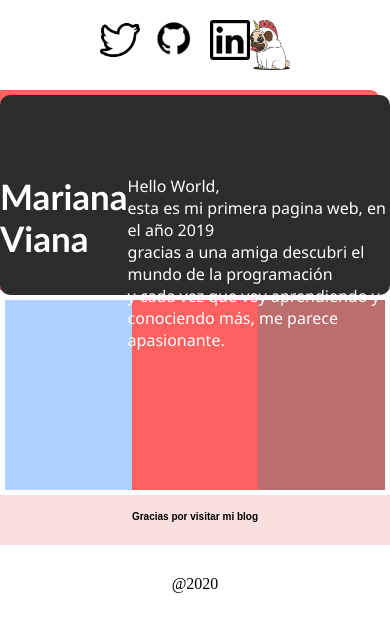
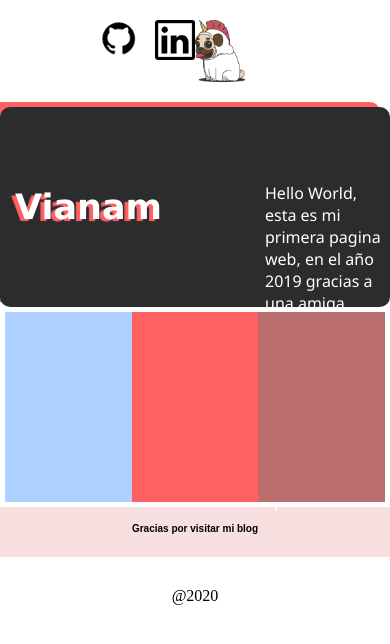
Before and after one commit to Vianam92/Blog, a plain HTML site: page index.html in a window 390 px wide. Drawn offline with Linux system fonts and the light colour scheme.

Commit message:
Cambiosen la secion 1

```diff
--- a/index.html
+++ b/index.html
@@ -11,40 +11,51 @@
     <header class="header">
      <nav class="header-nav">
          <div class="header-nav-left">
-         <figure class="header-nav-twiter">
-             <img src="img/twiter.png" Alt="twiter" class="twiter">
-         </figure>
+         <a href="https://github.com/Vianam92">
          <figure class="header-nav-github">
              <img src="img/github.png" Alt="" class="github">
-         </figure>
+         </figure></a>
+         <a href="https://www.linkedin.com/in/mariana-viana-rodriguez-19871a195/">
          <figure class="header-nav-linkedin">
              <img src="img/linkedin.png" Alt="linkedin" class="linkedin">
-         </figure>
+         </figure></a>
         </div>
+        <a href="#" class="hover-unicornio">
             <figure class="header-nav-Unicornio">
             <img class="Unicornio" src="img/uni.webp" Alt="Unicornio">
-             </figure>
+             </figure></a>
      </nav>
     </header>
     <section class="section1">
-        <div class="container-name">
-            <span class="container-name"><h1>Mariana Viana</h1></span>
+        <div class="container-section1">
+            <span class="container-name"><h1>Vianam</h1></span>
             <span class="container-description">
                 <p>Hello World, <br>
-                esta es mi primera pagina web, en el año 2019 <br>
-            gracias a una amiga descubri el mundo de la programación <br>
-        y cada vez que voy aprendiendo y conociendo más, me parece apasionante.</p>
-            </span>
+                esta es mi primera pagina web, en el año 2019
+            gracias a una amiga descubri el mundo de la programación
+        y cada vez que voy aprendiendo y conociendo más,
+        me parece apasionante.</p></span>
         </div>
     </section>
     <section class="section2">
     <div class="article1">
         <article>
-        <p></p>
+            <a href="#">
+        <p></p></a>
     </article>
     </div>
-    <div class="article2"></div>
-    <div class="article3"></div>
+    <div class="article2">
+        <article>
+            <a href="#">
+        <p></p></a>
+    </article>
+    </div>
+    <div class="article3">
+        <article>
+            <a href="#">
+        <p></p></a>
+    </article>
+    </div>
     </section>
     </main>
     <footer class="footer">
--- a/main.css
+++ b/main.css
@@ -3,17 +3,20 @@
     padding:0;
     box-sizing: border-box;
 }
-
+/*Style the container*/
 .container{
+    width:100%;
     display:flex;
     flex-direction:column;
+    flex-wrap:wrap;
     font-family:'Segoe UI', Tahoma, Geneva, Verdana, sans-serif;
 }
-
+/*Style the header*/
 .header{
     background-color:#ffffff;
     width:100%;
     display:flex;
+    flex-wrap:wrap;
 }
 
 .header-nav{
@@ -21,23 +24,29 @@
     padding:20px 100px;
     display:flex;
     justify-content:space-between;
+    flex-wrap:wrap;
 }
 
 .header-nav-left{
    display:flex;
-   justify-content:flex-end;
+   flex-wrap:wrap;
+   max-width:150px;
+   height:auto;
 }
 
 .Unicornio{
     width:100%;
 }
-
+a :hover{
+    background-color:#f4b5b5;
+    border-radius: 3px;
+}
 .header-nav-Unicornio{
-    width:50px;
+    max-width:50px;
 }
 
 .header-nav-twiter{
-    width:40px;
+    max-width:40px;
     margin-right:15px;
 }
 
@@ -46,7 +55,7 @@
 }
 
 .header-nav-github{
-    width:40px;
+    max-width:40px;
     margin-right:15px;
 }
 
@@ -54,12 +63,13 @@
     width:100%;
 }
 .header-nav-linkedin{
-    width:40px;
+    max-width:40px;
 }
 
 .linkedin{
     width:100%;
 }
+/*Style contenido principal*/
 .section1{
     background-color:#2c2c2c;
     height: 200px;
@@ -68,21 +78,31 @@
     border-radius:10px;
 }
 
-.container-name{
+.container-section1{
     display:flex;
-    justify-content:space-around;
+    justify-content:space-between;
+    align-items:center;
+    width:100%;
+    height:200px;
 }
-.container-name, .container-description{
-position:relative;
-top:40px;
-}
+
 .container-name h1{
+   display:flex;
    color:white;
    font-size:35px;
-   font-family:'Gill Sans', 'Gill Sans MT', Calibri, 'Trebuchet MS', sans-serif;
+   font-family: Verdana, Geneva, Tahoma, sans-serif;
+   text-shadow:-4px 2px 1px #FF6161;
+   width:250px;
+   margin-left:15px;
 }
-p{
+.container-description{
     color:white;
+    flex-wrap:wrap;
+    height:50px;
+
+}
+.container-description p{
+    overflow:auto;
 }
 .section2{
     display:grid;
@@ -100,6 +120,7 @@ p{
 .article3{
     background-color:#bc6d6d;
 }
+/*Style the footer*/
 .footer{
     display:flex;
     justify-content:center;
@@ -120,5 +141,41 @@ p{
     color:black;
     text-align: center;
     position:relative;
-    top:30px;
+    top:30px;}
+
+@media screen and (max-width: 1024px){
+html{
+    max-width:1024px;
+    display:grid;
 }
+}
+@media screen and (max-width: 768px){
+html{
+    max-width:768px;
+    display:grid;}
+
+}
+
+@media screen and (max-width: 480px){
+main{
+    max-width:480px;
+    display:grid;
+}
+.header-nav{
+    width:auto;
+    height:auto;
+}
+}
+@media screen and (max-width: 320px){
+html{
+    max-width:320px;
+    display:grid;
+}
+.header-nav{
+    width:auto;
+    height:auto;
+}
+.container-name{
+    overfow:auto;
+}
+}
```
